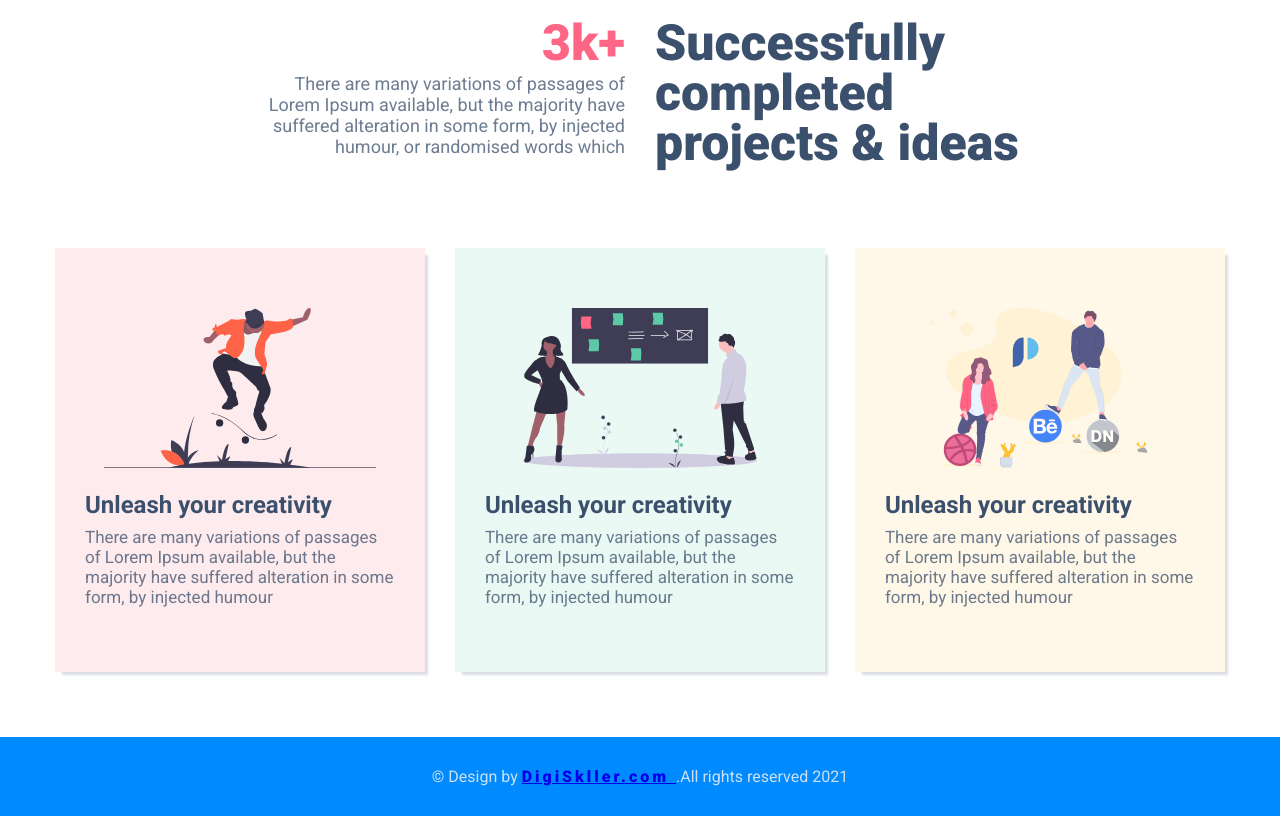
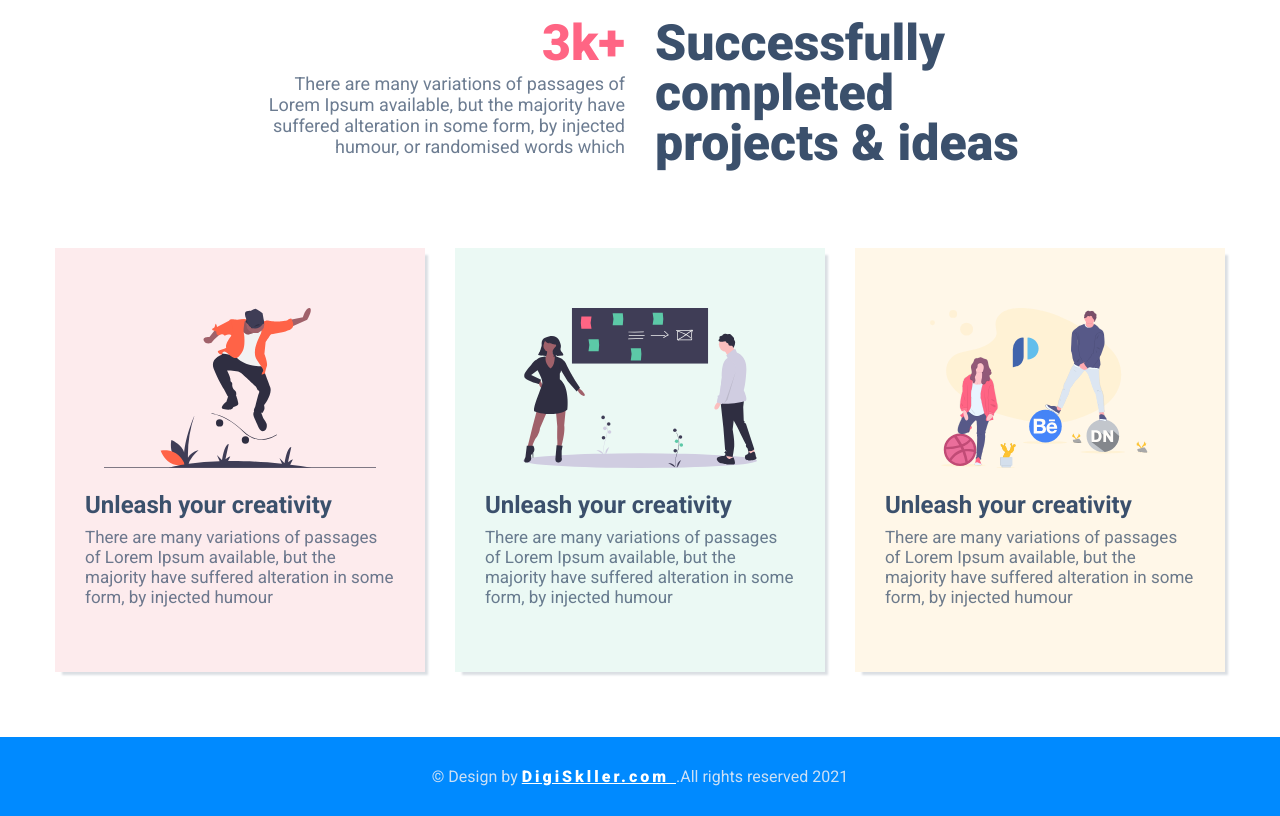
Before and after one commit to sheadShams/project_3--Part-_2-Quick-Project-Design-and-Understanding-Flex, a plain HTML site: page index.html in a window 1280 px wide. Shown: the part 935-1751 px from the top of the page. Drawn offline with Linux system fonts and the light colour scheme.

Commit message:
Update style.css

```diff
--- a/css/style.css
+++ b/css/style.css
@@ -164,7 +164,7 @@ padding: 50px 0px;
     color: #f9f3f3d1;
 }
  footer p{}
- footer p strong{
+ footer p strong a{
     color: white;
     letter-spacing: 3px;
     font-weight: 800;
```
